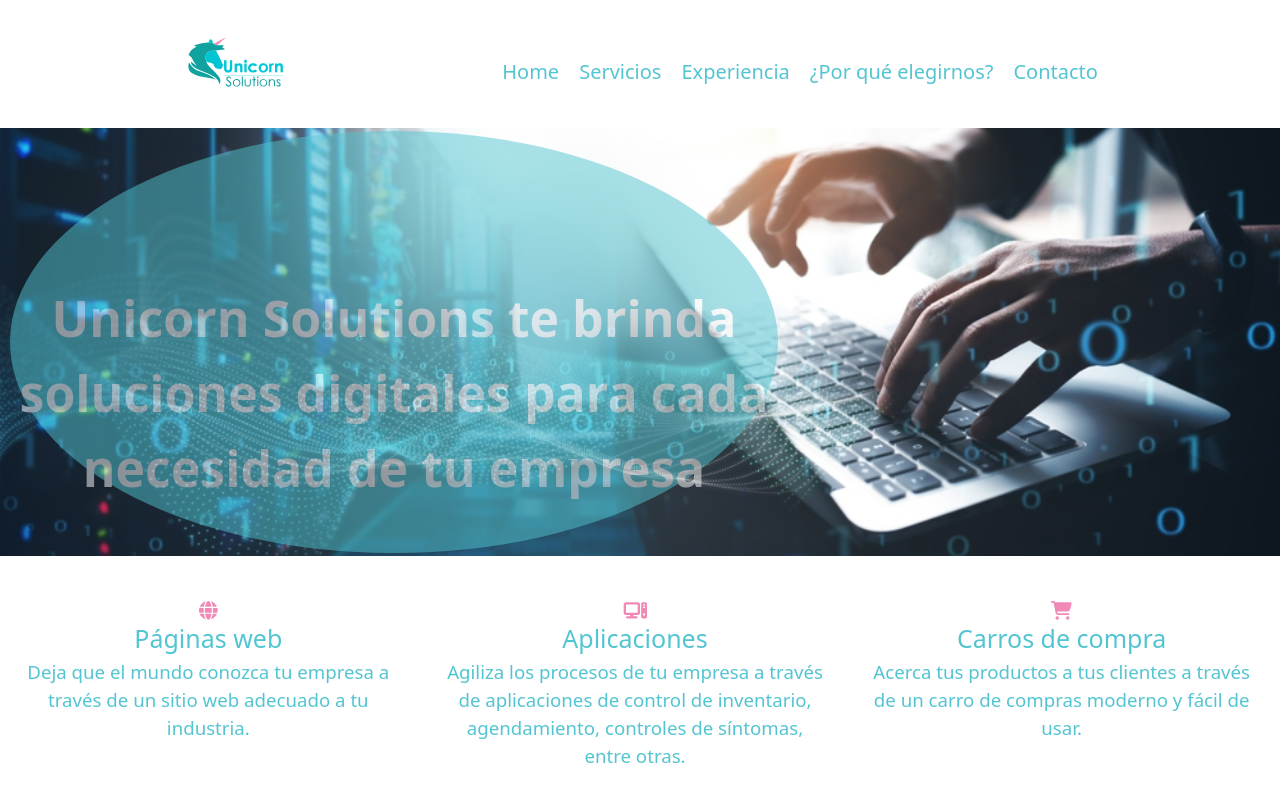
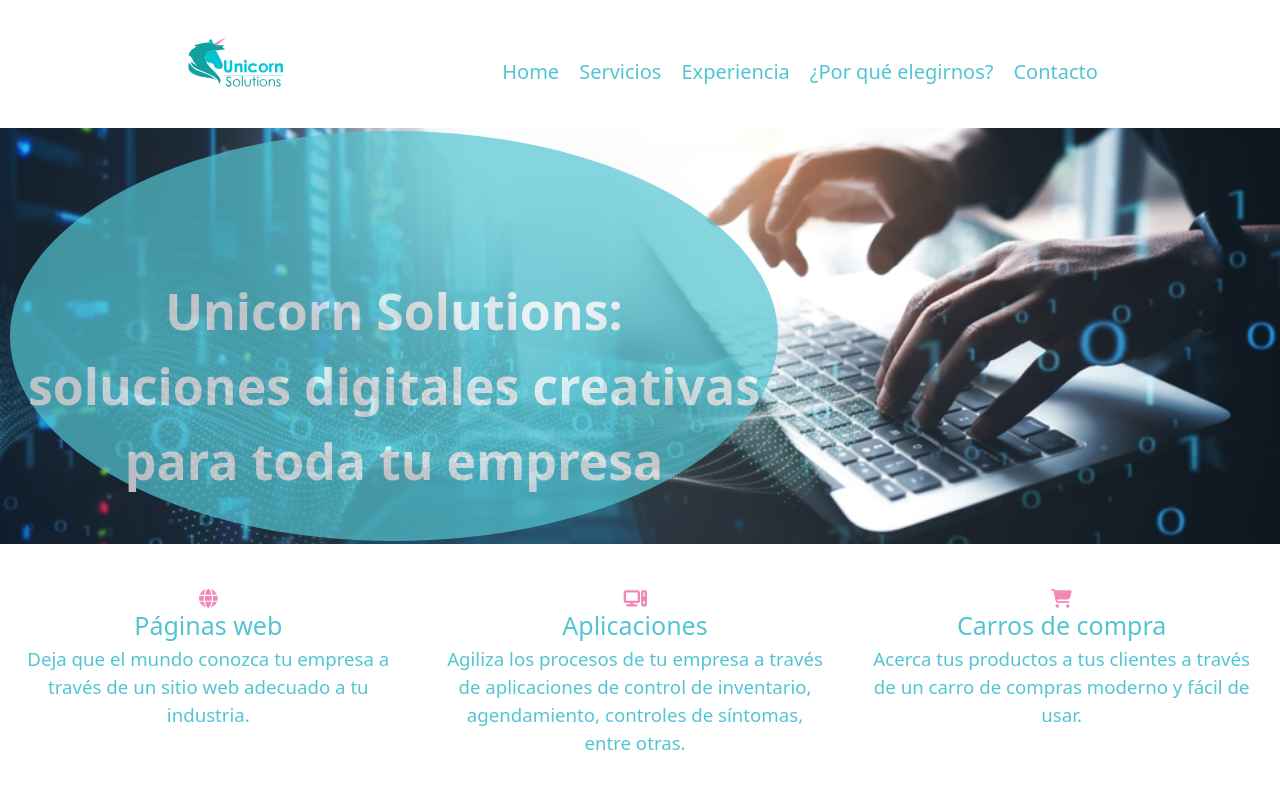
Before and after one commit to danicortesloba/unicorn-solutions, a Next.js app: page / in a window 1280 px wide. Shown: the top 800 px of the page. Built offline with nearby package versions, Linux system fonts and the light colour scheme.

Commit message:
fix opacity

```diff
--- a/src/app/components/Home.tsx
+++ b/src/app/components/Home.tsx
@@ -7,7 +7,7 @@ const Home = () => {
 
         <div className={styles.Turquoise}>
           <div className={styles.Textbox}>
-            <h1>Unicorn Solutions te brinda <br></br>soluciones digitales para cada<br></br> necesidad de tu empresa</h1>
+            <h1>Unicorn Solutions: <br></br>soluciones digitales creativas<br></br> para toda tu empresa</h1>
           </div>
         </div>
         <div></div>
--- a/src/app/components/home.module.css
+++ b/src/app/components/home.module.css
@@ -15,11 +15,13 @@
     margin-top:3px;
     margin-bottom: 3px;
     margin-left: 10px;
-    height: 33vw;
+    height: 32vw;
     width: 60vw;
+    border-radius: 50%;
     background-color: #53C5D2;
-    border-radius: 50%;
-    opacity: 50%;
+    opacity: 70%;
+    color: white;
+
 }
 
 .Textbox {
@@ -29,4 +31,5 @@
     justify-items: center;
     font-size: large;
     text-align: center;
+    opacity: 100%;
 }
```
